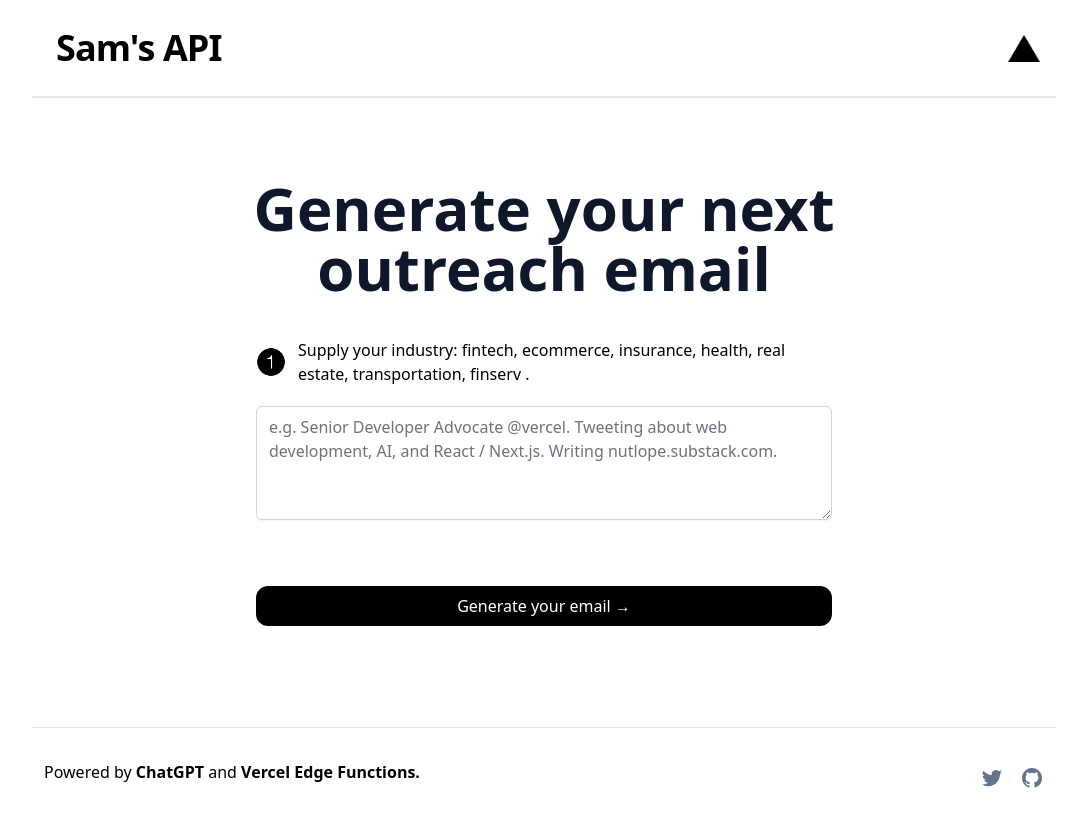
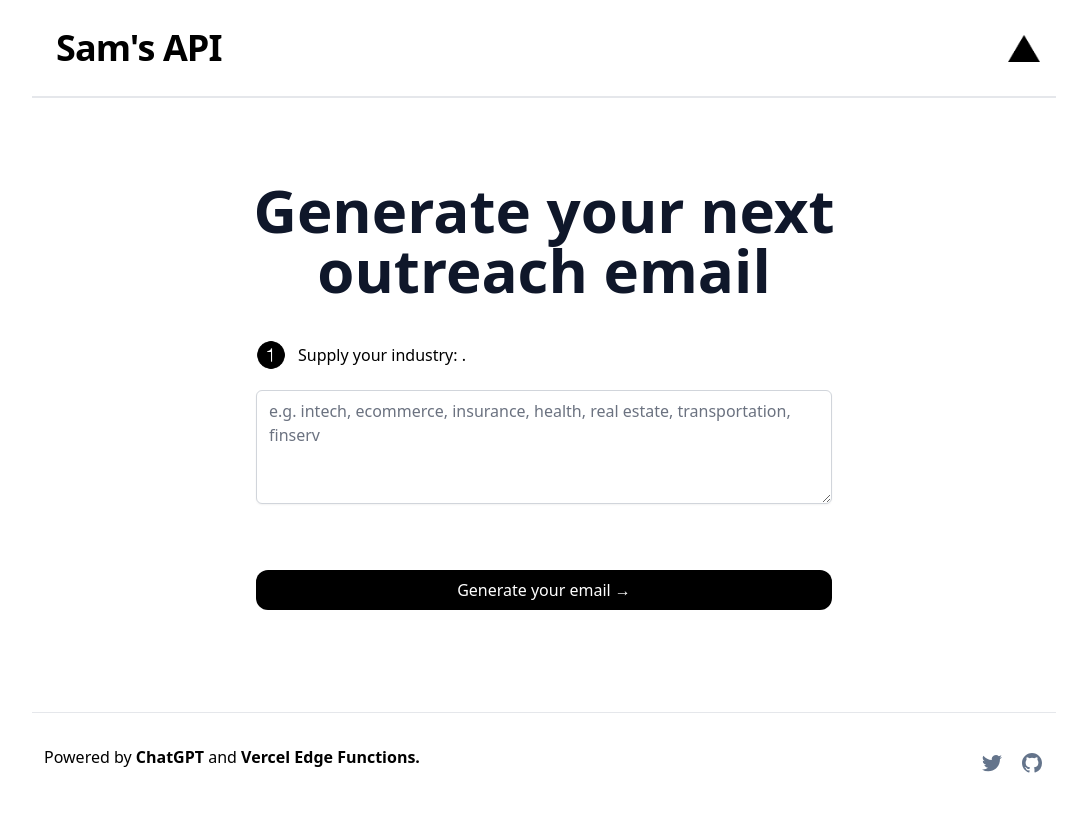
Before and after one commit to samyap4/Prospector, a Next.js app: page / in a window 1280 px wide. Shown: the whole page, without its empty margins (96-1183 px from the left). Built offline with nearby package versions, Linux system fonts and the light colour scheme.

Commit message:
Update index.tsx

```diff
--- a/pages/index.tsx
+++ b/pages/index.tsx
@@ -121,7 +121,7 @@ const Home: NextPage = () => {
               className="mb-5 sm:mb-0"
             />
             <p className="text-left font-medium">
-              Supply your industry: fintech, ecommerce, insurance, health, real estate, transportation, finserv
+              Supply your industry:
               .
             </p>
           </div>
@@ -131,7 +131,7 @@ const Home: NextPage = () => {
             rows={4}
             className="w-full rounded-md border-gray-300 shadow-sm focus:border-black focus:ring-black my-5"
             placeholder={
-              "e.g. Senior Developer Advocate @vercel. Tweeting about web development, AI, and React / Next.js. Writing nutlope.substack.com."
+              "e.g. intech, ecommerce, insurance, health, real estate, transportation, finserv"
             }
           />
           {/* <div className="flex mb-5 items-center space-x-3">
```
